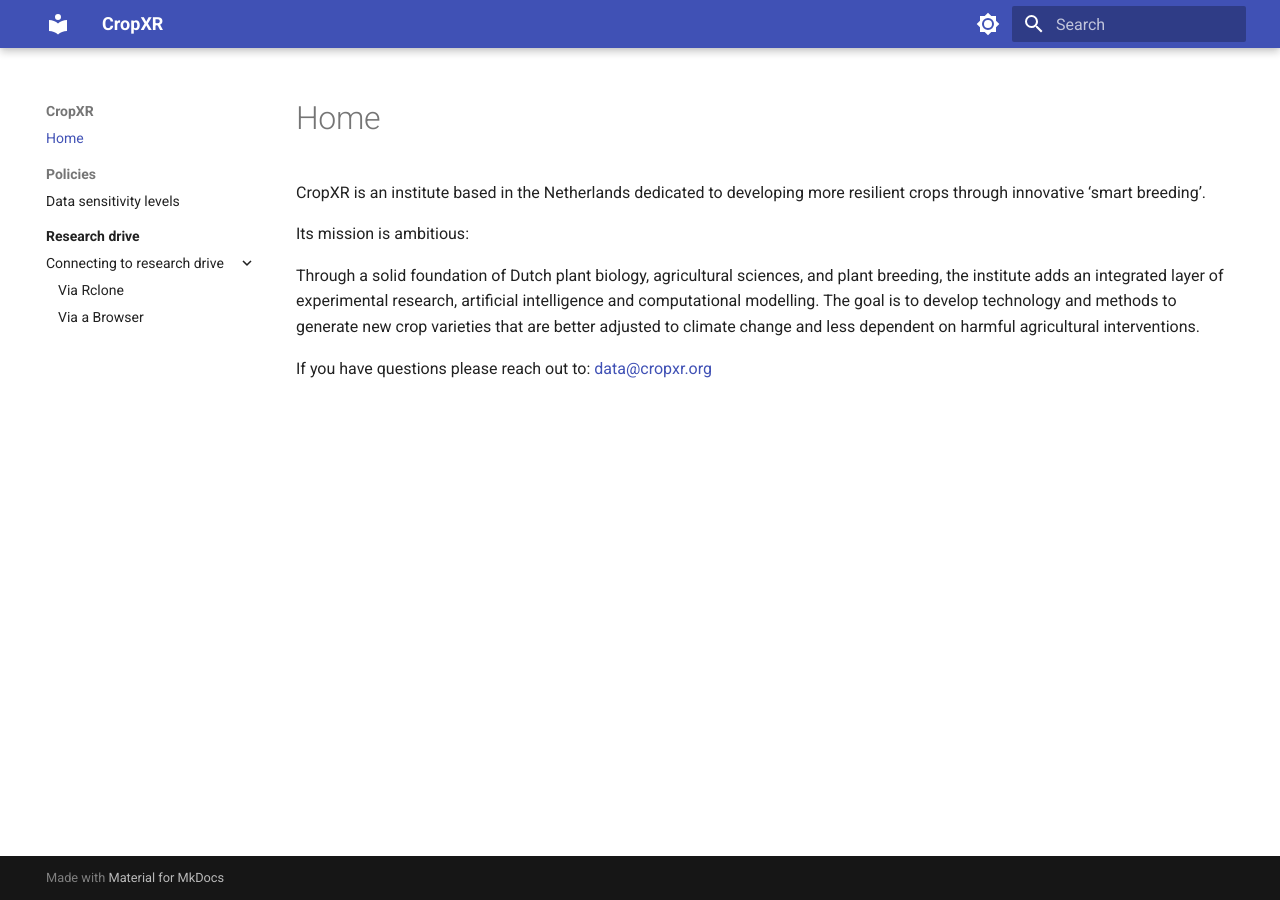
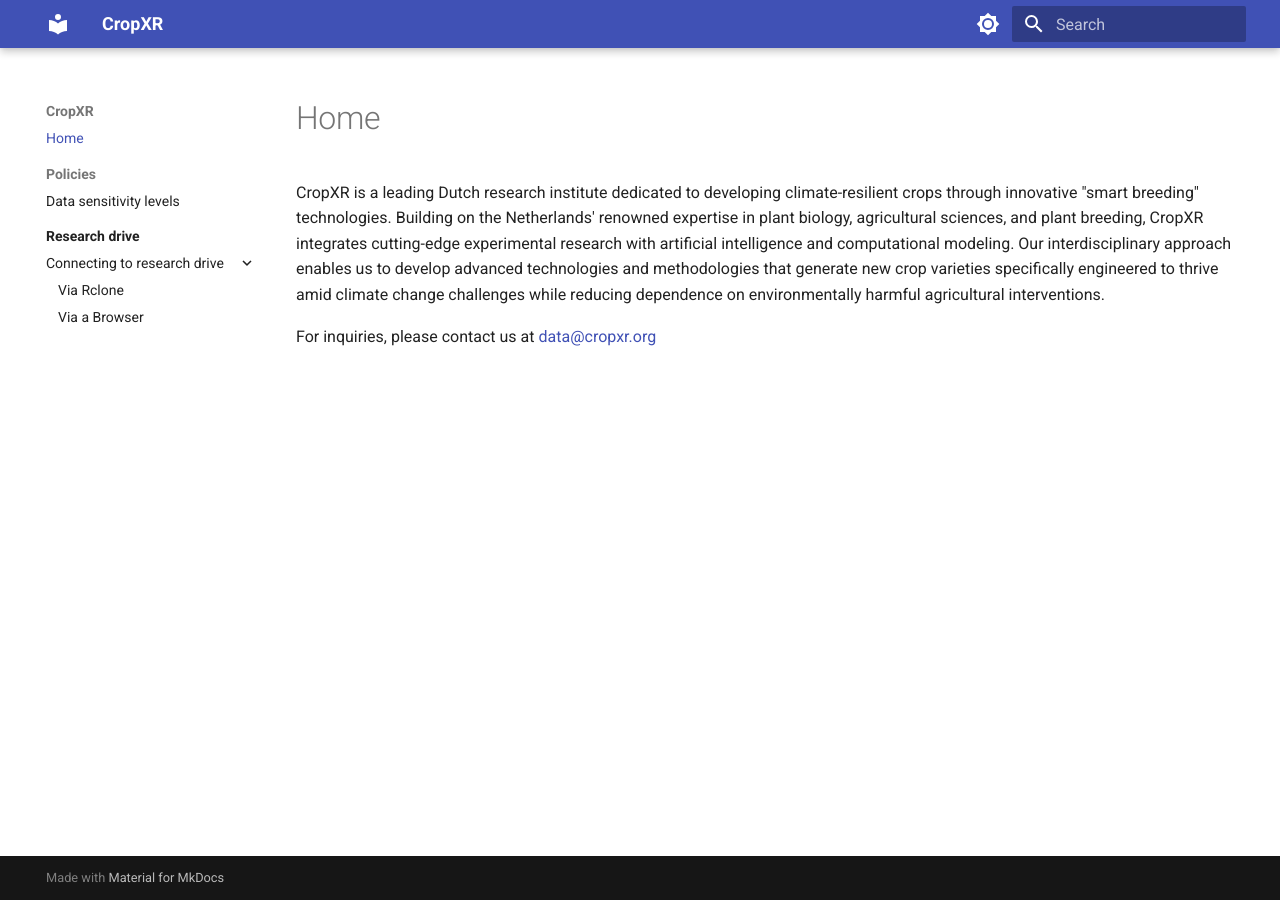
Before and after one commit to CropXR/documentation, an MkDocs documentation site: the page built from docs/index.md, in a window 1280 px wide. Built offline with MkDocs 1.6.1 and Material for MkDocs 9.7.7, drawn with Linux system fonts in a browser that asks for light colours.

Commit message:
Update index.md

```diff
--- a/docs/index.md
+++ b/docs/index.md
@@ -1,13 +1,7 @@
-CropXR is an institute based in the Netherlands dedicated to developing
-more resilient crops through innovative ‘smart breeding’.
+CropXR is a leading Dutch research institute dedicated to developing climate-resilient crops through innovative "smart breeding" technologies.
+Building on the Netherlands' renowned expertise in plant biology, agricultural sciences, and plant breeding, CropXR integrates cutting-edge
+experimental research with artificial intelligence and computational modeling. Our interdisciplinary approach enables us to develop advanced
+technologies and methodologies that generate new crop varieties specifically engineered to thrive amid climate change challenges while
+reducing dependence on environmentally harmful agricultural interventions.
 
-Its mission is ambitious:
-
-Through a solid foundation of Dutch plant biology, agricultural sciences,
-and plant breeding, the institute adds an integrated layer of experimental
-research, artificial intelligence and computational modelling. The goal is
-to develop technology and methods to generate new crop varieties that are
-better adjusted to climate change and less dependent on harmful agricultural
-interventions.
-
-If you have questions please reach out to: [data@cropxr.org](mailto:data@cropxr.org)
+For inquiries, please contact us at [data@cropxr.org](mailto:data@cropxr.org)
```
